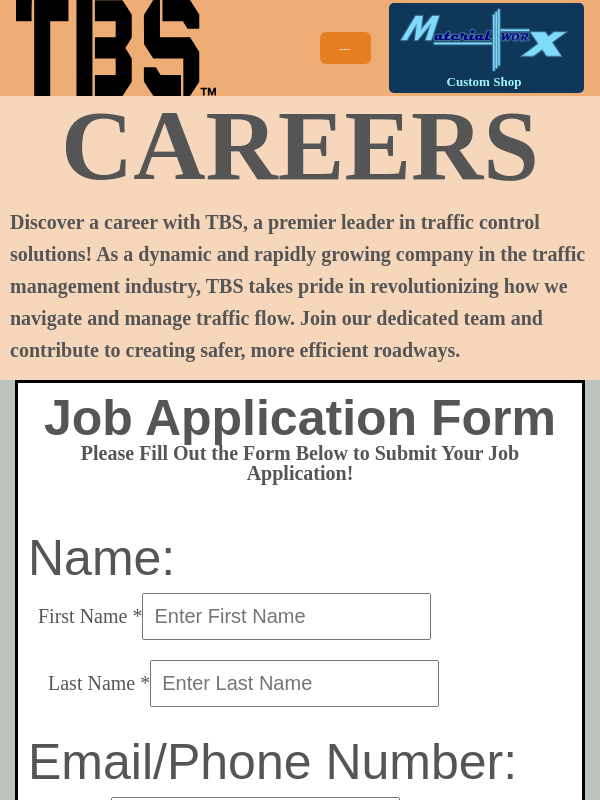
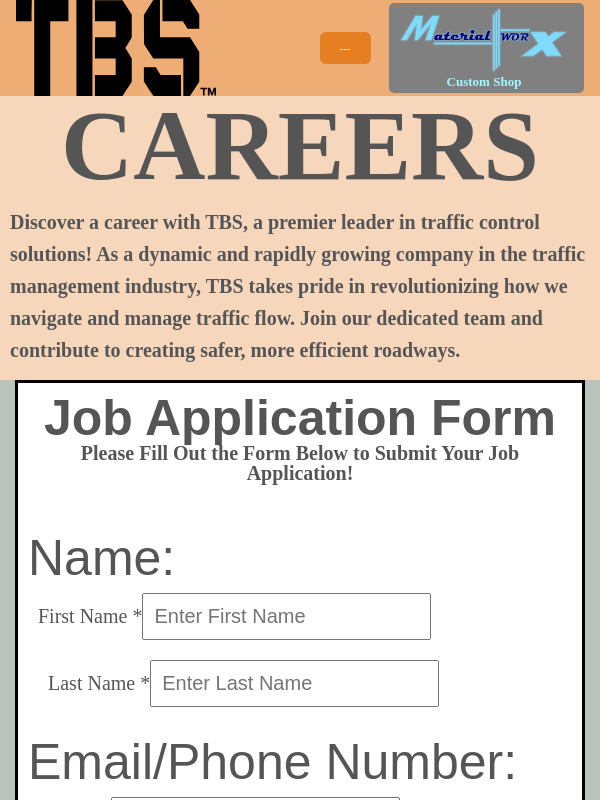
Before and after one commit to trafficBSolutions/tbs-web, a React (Vite) app: page /applynow in a window 600 px wide. Shown: the top 800 px of the page. Built offline with nearby package versions, Linux system fonts and the light colour scheme; no server answers; a web font is replaced by a local one.

Commit message:
Update header.css

```diff
--- a/src/css/header.css
+++ b/src/css/header.css
@@ -216,23 +216,17 @@
 
   .header-worx-logo {
     text-decoration: none;
-    color: #a4f7ff;
     font-weight: 500;
     font-size: 10px; /* Adjust font size */
     font-family: "Kairos W04 Extended Bold";
     transition: all 0.3s;
     display: flex;
     align-items: center;
-    background-color: #0f375a;
     border-radius: 5px; /* Adjust border-radius */
     padding: 5px 10px; /* Adjust padding */
     margin-left: auto; /* Push to the right */
     width: 100px; /* Adjust width */
     height: 30px; /* Adjust height */
-  }
-
-  .header-worx-logo:hover {
-    background-color: #226daf;
   }
 
   .material-worx-text {
@@ -359,25 +353,18 @@
 
   .header-worx-logo {
     text-decoration: none;
-    color: #a4f7ff;
     font-weight: 500;
     font-size: 15px; /* Adjust font size */
     font-family: "Kairos W04 Extended Bold";
     transition: all 0.3s;
     display: block;
     align-items: center;
-    background-color: #0f375a;
     border-radius: 5px; /* Adjust border-radius */
     padding: 5px 10px; /* Adjust padding */
     margin-left: 5px; /* Push to the right */
     width: 170px; /* Adjust width */
     height: 90px; /* Adjust height */
   }
-
-  .header-worx-logo:hover {
-    background-color: #226daf;
-  }
-
   .material-worx-text {
     padding-right: 5px; /* Adjust padding */
     font-size: 13px; /* Adjust font size */
@@ -504,23 +491,17 @@
 
   .header-worx-logo {
     text-decoration: none;
-    color: #a4f7ff;
     font-weight: 500;
     font-size: 15px; /* Adjust font size */
     font-family: "Kairos W04 Extended Bold";
     transition: all 0.3s;
     display: block;
     align-items: center;
-    background-color: #0f375a;
     border-radius: 5px; /* Adjust border-radius */
     padding: 5px 10px; /* Adjust padding */
     margin-left: 5px; /* Push to the right */
     width: 180px; /* Adjust width */
     height: 90px; /* Adjust height */
-  }
-
-  .header-worx-logo:hover {
-    background-color: #226daf;
   }
 
   .material-worx-text {
@@ -649,23 +630,17 @@
 
   .header-worx-logo {
     text-decoration: none;
-    color: #a4f7ff;
     font-weight: 500;
     font-size: 15px; /* Adjust font size */
     font-family: "Kairos W04 Extended Bold";
     transition: all 0.3s;
     display: block;
     align-items: center;
-    background-color: #0f375a;
     border-radius: 5px; /* Adjust border-radius */
     padding: 5px 10px; /* Adjust padding */
     margin-left: 5px; /* Push to the right */
     width: 300px; /* Adjust width */
     height: 90px; /* Adjust height */
-  }
-
-  .header-worx-logo:hover {
-    background-color: #226daf;
   }
 
   .material-worx-text {
@@ -795,23 +770,17 @@
 
   .header-worx-logo {
     text-decoration: none;
-    color: #a4f7ff;
     font-weight: 500;
     font-size: 15px; /* Adjust font size */
     font-family: "Kairos W04 Extended Bold";
     transition: all 0.3s;
     display: block;
     align-items: center;
-    background-color: #0f375a;
     border-radius: 5px; /* Adjust border-radius */
     padding: 5px 10px; /* Adjust padding */
     margin-left: 5px; /* Push to the right */
     width: 200px; /* Adjust width */
     height: 90px; /* Adjust height */
-  }
-
-  .header-worx-logo:hover {
-    background-color: #226daf;
   }
 
   .material-worx-text {
@@ -940,23 +909,17 @@
 
   .header-worx-logo {
     text-decoration: none;
-    color: #a4f7ff;
     font-weight: 500;
     font-size: 15px; /* Adjust font size */
     font-family: "Kairos W04 Extended Bold";
     transition: all 0.3s;
     display: block;
     align-items: center;
-    background-color: #0f375a;
     border-radius: 5px; /* Adjust border-radius */
     padding: 5px 10px; /* Adjust padding */
     margin-left: 5px; /* Push to the right */
     width: 200px; /* Adjust width */
     height: 90px; /* Adjust height */
-  }
-
-  .header-worx-logo:hover {
-    background-color: #226daf;
   }
 
   .material-worx-text {
@@ -1086,25 +1049,18 @@
 
   .header-worx-logo {
     text-decoration: none;
-    color: #a4f7ff;
     font-weight: 500;
     font-size: 15px; /* Adjust font size */
     font-family: "Kairos W04 Extended Bold";
     transition: all 0.3s;
     display: block;
     align-items: center;
-    background-color: #0f375a;
     border-radius: 5px; /* Adjust border-radius */
     padding: 5px 10px; /* Adjust padding */
     margin-left: 15px; /* Push to the right */
     width: 180px; /* Adjust width */
     height: 90px; /* Adjust height */
   }
-
-  .header-worx-logo:hover {
-    background-color: #226daf;
-  }
-
   .material-worx-text {
     padding-right: 5px; /* Adjust padding */
     font-size: 13px; /* Adjust font size */
@@ -1232,23 +1188,17 @@
 
   .header-worx-logo {
     text-decoration: none;
-    color: #a4f7ff;
     font-weight: 500;
     font-size: 15px; /* Adjust font size */
     font-family: "Kairos W04 Extended Bold";
     transition: all 0.3s;
     display: block;
     align-items: center;
-    background-color: #0f375a;
     border-radius: 5px; /* Adjust border-radius */
     padding: 5px 10px; /* Adjust padding */
     margin-left: 15px; /* Push to the right */
     width: 180px; /* Adjust width */
     height: 90px; /* Adjust height */
-  }
-
-  .header-worx-logo:hover {
-    background-color: #226daf;
   }
 
   .material-worx-text {
@@ -1377,23 +1327,17 @@
 
   .header-worx-logo {
     text-decoration: none;
-    color: #a4f7ff;
     font-weight: 500;
     font-size: 15px; /* Adjust font size */
     font-family: "Kairos W04 Extended Bold";
     transition: all 0.3s;
     display: block;
     align-items: center;
-    background-color: #0f375a;
     border-radius: 5px; /* Adjust border-radius */
     padding: 5px 10px; /* Adjust padding */
     margin-left: 5px; /* Push to the right */
     width: 188px; /* Adjust width */
     height: 90px; /* Adjust height */
-  }
-
-  .header-worx-logo:hover {
-    background-color: #226daf;
   }
 
   .material-worx-text {
@@ -1522,23 +1466,17 @@
 
   .header-worx-logo {
     text-decoration: none;
-    color: #a4f7ff;
     font-weight: 500;
     font-size: 15px; /* Adjust font size */
     font-family: "Kairos W04 Extended Bold";
     transition: all 0.3s;
     display: block;
     align-items: center;
-    background-color: #0f375a;
     border-radius: 5px; /* Adjust border-radius */
     padding: 5px 10px; /* Adjust padding */
     margin-left: 5px; /* Push to the right */
     width: 200px; /* Adjust width */
     height: 90px; /* Adjust height */
-  }
-
-  .header-worx-logo:hover {
-    background-color: #226daf;
   }
 
   .material-worx-text {
@@ -1779,23 +1717,17 @@
 
   .header-worx-logo {
     text-decoration: none;
-    color: #a4f7ff;
     font-weight: 500;
     font-size: 15px; /* Adjust font size */
     font-family: "Kairos W04 Extended Bold";
     transition: all 0.3s;
     display: block;
     align-items: center;
-    background-color: #0f375a;
     border-radius: 5px; /* Adjust border-radius */
     padding: 5px 10px; /* Adjust padding */
     margin-left: 5px; /* Push to the right */
     width: 195px; /* Adjust width */
     height: 90px; /* Adjust height */
-  }
-
-  .header-worx-logo:hover {
-    background-color: #226daf;
   }
 
   .material-worx-text {
@@ -1924,14 +1856,12 @@
 
   .header-worx-logo {
     text-decoration: none;
-    color: #a4f7ff;
     font-weight: 500;
     font-size: 15px; /* Adjust font size */
     font-family: "Kairos W04 Extended Bold";
     transition: all 0.3s;
     display: block;
     align-items: center;
-    background-color: #0f375a;
     border-radius: 5px; /* Adjust border-radius */
     padding: 5px 10px; /* Adjust padding */
     margin-left: 5px; /* Push to the right */
@@ -1939,10 +1869,6 @@
     height: 90px; /* Adjust height */
   }
 
-  .header-worx-logo:hover {
-    background-color: #226daf;
-  }
-
   .material-worx-text {
     padding-right: 5px; /* Adjust padding */
     font-size: 13px; /* Adjust font size */
@@ -1960,23 +1886,17 @@
 
   .header-worx-logo {
     text-decoration: none;
-    color: #a4f7ff;
     font-weight: 500;
     font-size: 15px; /* Adjust font size */
     font-family: "Kairos W04 Extended Bold";
     transition: all 0.3s;
     display: block;
     align-items: center;
-    background-color: #0f375a;
     border-radius: 5px; /* Adjust border-radius */
     padding: 5px 10px; /* Adjust padding */
     margin-left: 5px; /* Push to the right */
     width: 195px; /* Adjust width */
     height: 90px; /* Adjust height */
-  }
-
-  .header-worx-logo:hover {
-    background-color: #226daf;
   }
 
   .material-worx-text {
@@ -2105,14 +2025,12 @@
 
   .header-worx-logo {
     text-decoration: none;
-    color: #a4f7ff;
     font-weight: 500;
     font-size: 15px; /* Adjust font size */
     font-family: "Kairos W04 Extended Bold";
     transition: all 0.3s;
     display: block;
     align-items: center;
-    background-color: #0f375a;
     border-radius: 5px; /* Adjust border-radius */
     padding: 5px 10px; /* Adjust padding */
     margin-left: 5px; /* Push to the right */
@@ -2120,10 +2038,6 @@
     height: 90px; /* Adjust height */
   }
 
-  .header-worx-logo:hover {
-    background-color: #226daf;
-  }
-
   .material-worx-text {
     padding-right: 5px; /* Adjust padding */
     font-size: 13px; /* Adjust font size */
```
